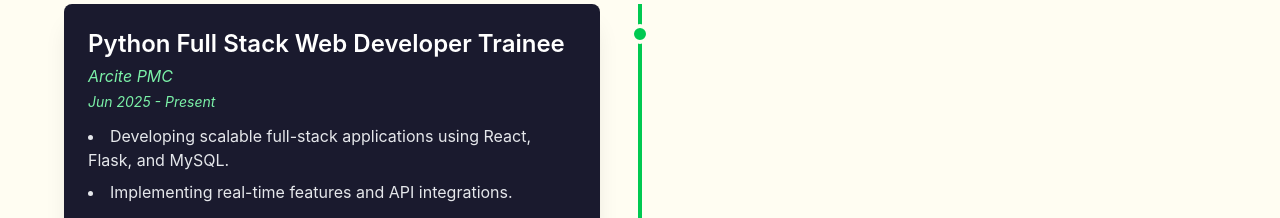
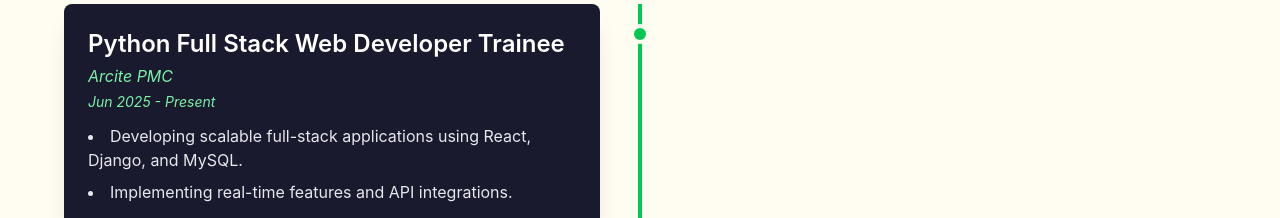
Before and after one commit to alanmathew190/react-portfolio, a React (Vite) app in the folder portfolio/: page / in a window 1280 px wide. Shown: the part 2020-2238 px from the top of the page. Built offline with nearby package versions, Linux system fonts and the light colour scheme.

Commit message:
update education

```diff
--- a/portfolio/src/components/Education.jsx
+++ b/portfolio/src/components/Education.jsx
@@ -12,7 +12,7 @@
       org: "Arcite PMC",
       duration: "Jun 2025 - Present",
       desc: [
-        "Developing scalable full-stack applications using React, Flask, and MySQL.",
+        "Developing scalable full-stack applications using React, Django, and MySQL.",
         "Implementing real-time features and API integrations.",
       ],
     },
```
